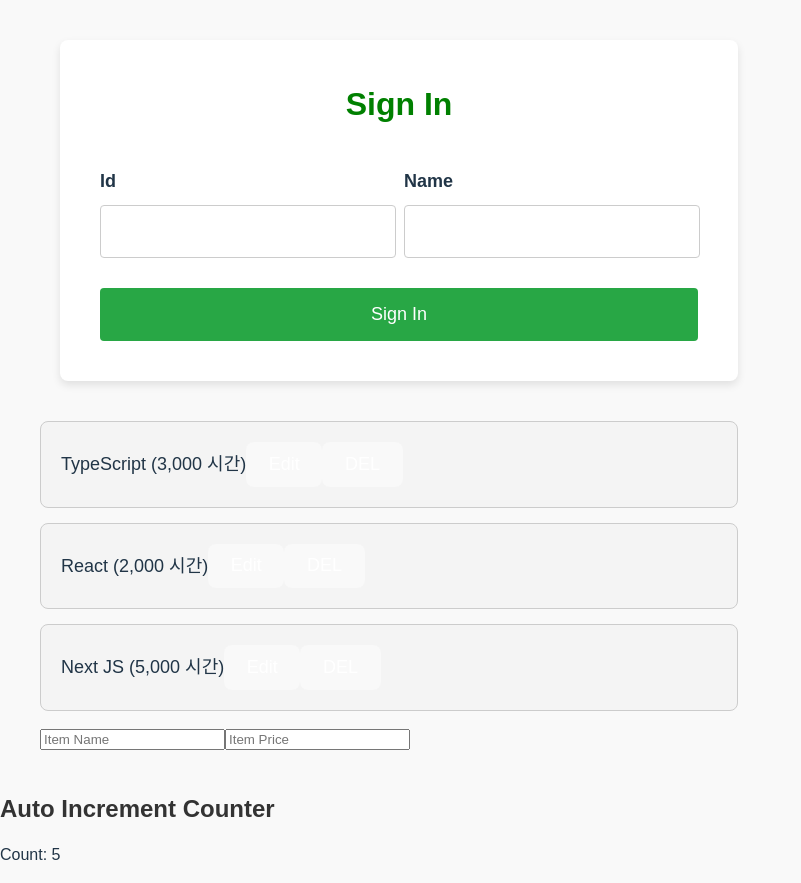
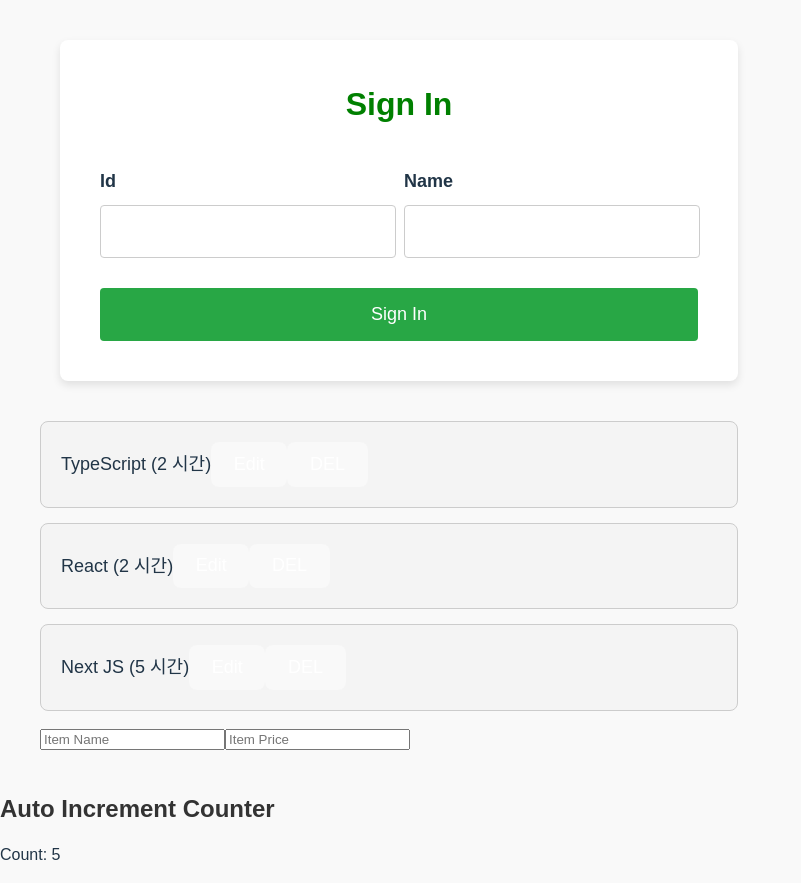
Before and after one commit to yoounyoungheon/hana-git-prac, a React (Vite) app in the folder sample/: page / in a window 1280 px wide. Shown: the whole page, without its empty margins (0-801 px from the left). Built offline with nearby package versions, Linux system fonts and the light colour scheme.

Commit message:
custom hook practice

```diff
--- a/sample/src/components/spa-practice/Login.tsx
+++ b/sample/src/components/spa-practice/Login.tsx
@@ -5,6 +5,7 @@ const Login: React.FC= () => {
   const [id, setId] = useState<number | "">("");
   const [name, setName] = useState<string>("");
   const {login} = useSession();
+
 
 
   const handleLogin = (event: React.FormEvent) => {
--- a/sample/src/components/spa-practice/SessionContext.tsx
+++ b/sample/src/components/spa-practice/SessionContext.tsx
@@ -26,9 +26,9 @@ export const SessionProvider: React.FC<{ children: ReactNode }> = ({
   const [session, setSession] = useState<Session>({
     loginUser: null,
     cart: [
-      { id: 100, name: "TypeScript", hour: 3000 },
-      { id: 101, name: "React", hour: 2000 },
-      { id: 200, name: "Next JS", hour: 5000 },
+      { id: 100, name: "TypeScript", hour: 2 },
+      { id: 101, name: "React", hour: 2 },
+      { id: 200, name: "Next JS", hour: 5 },
     ],
   });
 
```
Also changed, not shown: sample/src/components/spa-practice/CounterContext.tsx (added, +35 -0 lines), sample/src/hooks/use-timer-hook.ts (added, +14 -0 lines).
